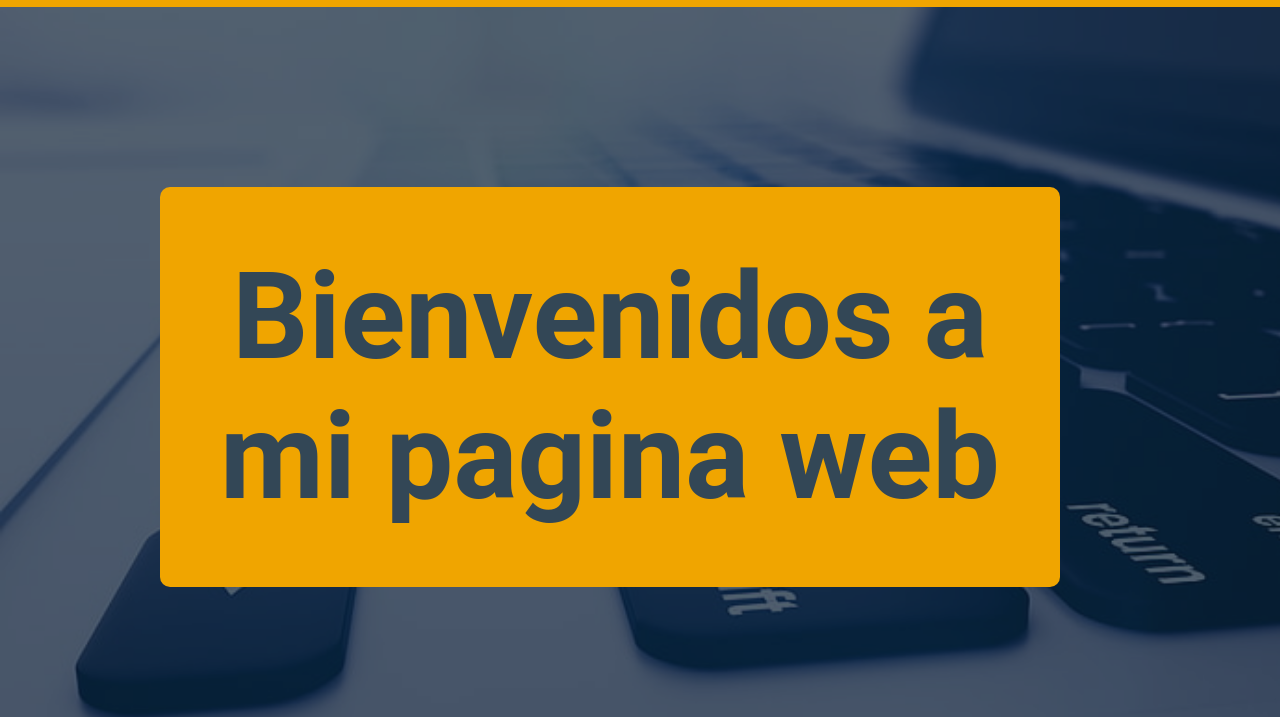
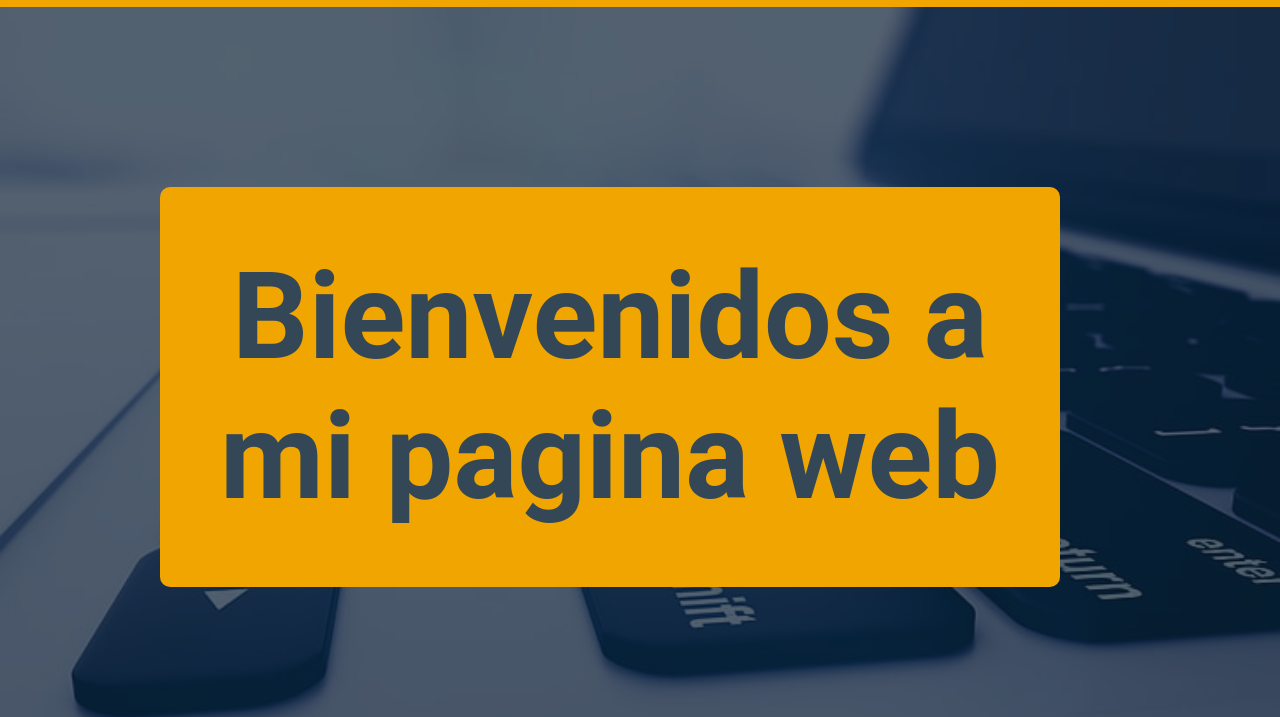
Before and after one commit to jesus13santi/miniProyecto1, a plain HTML site: page index.html in a window 1280 px wide. Shown: the part 83-800 px from the top of the page. Drawn offline with Linux system fonts and the light colour scheme.

Commit message:
Imagenes carrusel

```diff
--- a/index.html
+++ b/index.html
@@ -17,10 +17,19 @@
           <a href="#skills">Skills</a>
           <a href="#contact-me">Contact me</a>
         </div>
+
       </header>
+      <img src="img/keyboard.jpg" alt="" class="fondo" id="fondo">
+
+
       <div class="text-home">
         <h1>Bienvenidos a mi pagina web</h1>
+
       </div>
+
+
+
+
     </div>
     <hr>
     <div class="experience" id="experience">
--- a/main.js
+++ b/main.js
@@ -0,0 +1,23 @@
+var imagenes = ["img/keyboard.jpg", "img/lapto.jpg", "img/macbook.jpg"],
+  cont = 0;
+let img = document.getElementById("fondo");
+
+window.addEventListener("DOMContentLoaded", function () {
+  console.log("El contenido se ha cargado");
+  img.src = imagenes[0];
+  function cambiarImagenes() {
+    img.src = imagenes[cont];
+    if (cont < 2) {
+      cont++;
+    } else {
+      cont = 0;
+    }
+  }
+  cambiarImagenes();
+  setInterval(cambiarImagenes, 10000);
+});
+
+document.addEventListener("DOMContentLoaded", () => {
+  let contenedor = document.querySelector(".box-home");
+  carrousel(img);
+});
--- a/styles.css
+++ b/styles.css
@@ -47,21 +47,20 @@ body {
 }
 /* Hero */
 .box-home{
-     background-image: url(img/keyboard.jpg);
-     height: 900px;
+     background-color: var(--bluefondo);
+     height: 950px;
      width: 100%;
-     background-size: cover;
-     position: relative;
-     background-repeat: no-repeat;
+
 }
-.box-home::before{
-    content: "";
+.fondo {
+    position: absolute;
+    height: 100%;
     width: 100%;
-    height: 100%;
-    background-color: var(--bluefondo);
-    position: absolute;
-    opacity: 0.7;
- }
+    opacity: 0.3;
+}
+
+
+
  .text-home{
      background-color:var(--orange);
      position: sticky;
@@ -75,13 +74,16 @@ body {
      align-items: center;
      border-radius: 10px;
  }
+
+
+
  /* Experience */
  .experience {
-     padding-top: 61px;
+     /* padding-top: 200px;  */
+
+
      display: flex;
      flex-direction: column;
-
-
 
  }
 
```
